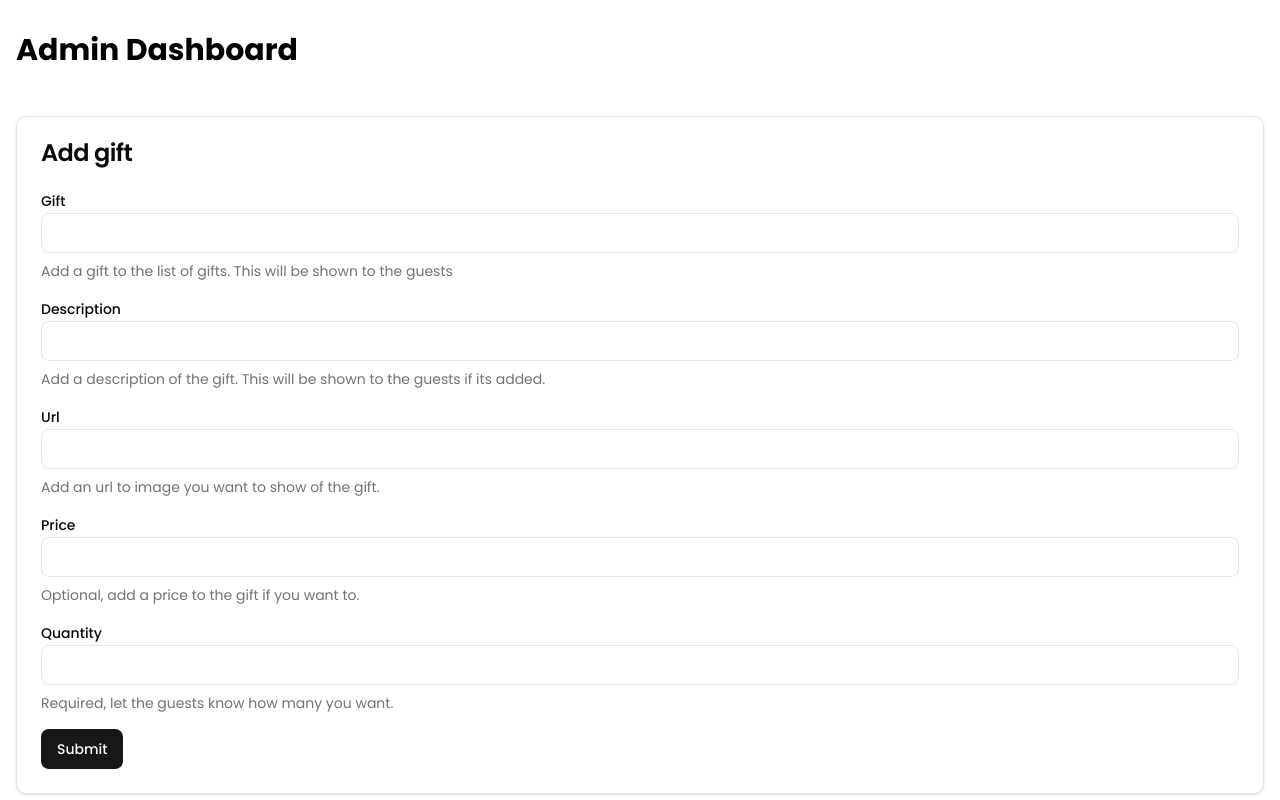
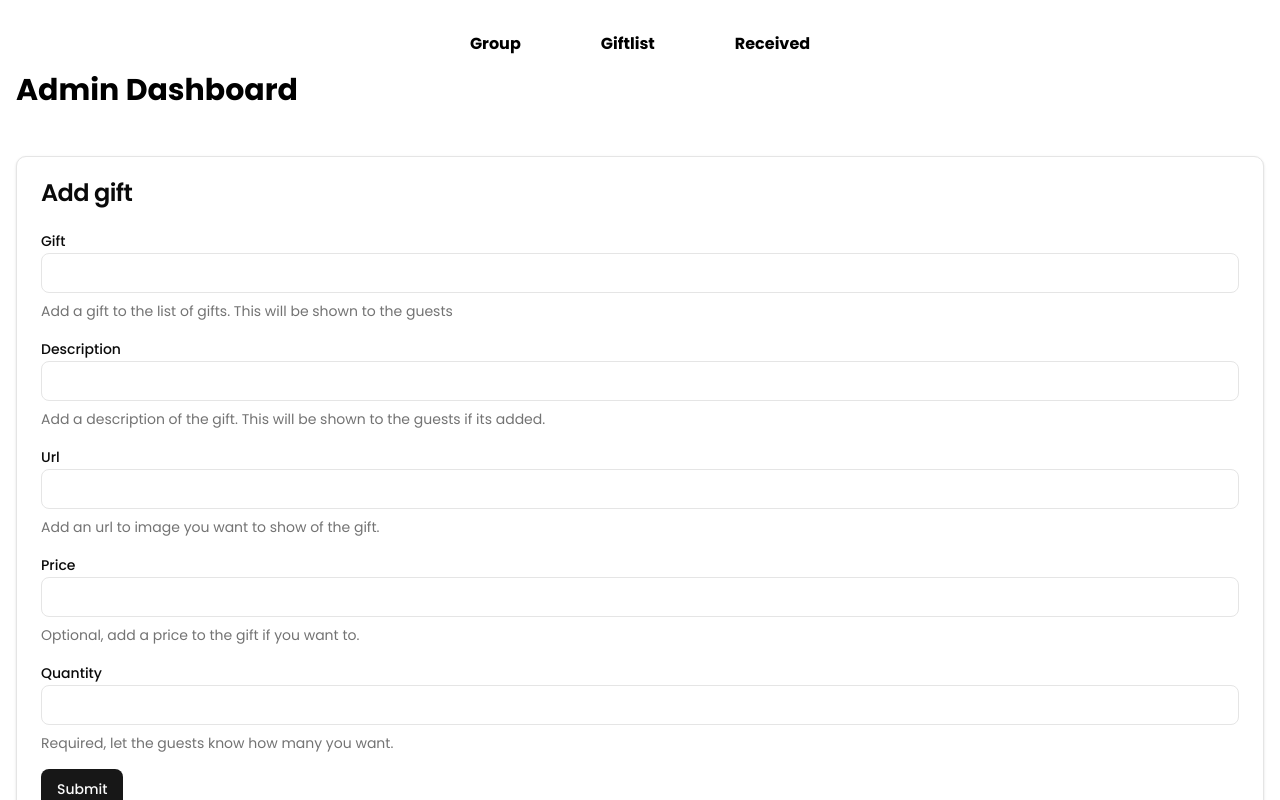
Before and after one commit to larissabakken/website-weeding, a Next.js app: page /giftlist in a window 1280 px wide. Shown: the top 800 px of the page. Built offline with nearby package versions, Linux system fonts and the light colour scheme; no server answers.

Commit message:
feat: navigation in admin

```diff
--- a/app/admin/page.tsx
+++ b/app/admin/page.tsx
@@ -17,6 +17,7 @@ import { useState } from "react";
 import DeleteGroupModal from "@/components/DeleteGroupModal";
 import GuestCard from "@/components/GuestCard";
 import { GroupEditModal } from "@/components/GroupEditModal";
+import AdminNav from "@/components/AdminNav";
 
 interface Guest {
   id: string;
@@ -52,6 +53,7 @@ export default function Admin() {
 
   return (
     <div className="container mx-auto px-4 py-8 gap-4 flex flex-col">
+      <AdminNav />
       <h1 className="text-3xl font-bold mb-8">Admin Dashboard</h1>
       <CreateGroupForm />
       <Card className="bg-white shadow-md rounded-lg p-6">
--- a/app/giftlist/page.tsx
+++ b/app/giftlist/page.tsx
@@ -19,6 +19,7 @@ import { Button } from "@/components/ui/button";
 import GiftEditFormModal from "@/components/GiftEditFormModal";
 import AddGiftForm from "@/components/AddGiftForm";
 import DeleteGiftModal from "@/components/DeleteGiftModal";
+import AdminNav from "@/components/AdminNav";
 
 interface Gift {
   id: string;
@@ -37,6 +38,7 @@ export default function WishList() {
 
   return (
     <div className="container mx-auto px-4 py-8 gap-4 flex flex-col">
+      <AdminNav />
       <h1 className="text-3xl font-bold mb-8">Admin Dashboard</h1>
       <AddGiftForm />
       <Card className="bg-white shadow-md rounded-lg p-6">
--- a/app/giftlist/received/page.tsx
+++ b/app/giftlist/received/page.tsx
@@ -10,6 +10,7 @@ import {
 import { useFetch } from "@/hooks/use-fetch";
 import Image from "next/image";
 import { Skeleton } from "@/components/ui/skeleton";
+import AdminNav from "@/components/AdminNav";
 
 interface Letter {
   id: string;
@@ -36,7 +37,8 @@ export default function ReceivedLetters() {
   }
 
   return (
-    <div className="container mx-auto p-6">
+    <div className="container mx-auto px-4 py-8 gap-4 flex flex-col">
+      <AdminNav />
       <div className="mb-8">
         <h1 className="text-3xl font-bold mb-2">Mottatte gaver</h1>
         <p className="text-gray-600">
--- /dev/null
+++ b/components/AdminNav.tsx
@@ -0,0 +1,59 @@
+"use client";
+
+import Link from "next/link";
+import { Menu, X } from "lucide-react";
+import { useState } from "react";
+import { Button } from "./ui/button";
+import {
+  Drawer,
+  DrawerFooter,
+  DrawerTitle,
+  DrawerHeader,
+  DrawerContent,
+  DrawerClose,
+} from "./ui/drawer";
+
+export default function AdminNav() {
+  const [isOpen, setIsOpen] = useState(false);
+
+  return (
+    <>
+      <div className="sticky top-0 left-0 w-full items-center z-max">
+        {/* Desktop Menu */}
+        <div className="hidden md:flex items-center gap-x-20 justify-center font-bold">
+          <Link href="/admin">Group</Link>
+          <Link href="/giftlist">Giftlist</Link>
+          <Link href="/giftlist/received">Received</Link>
+        </div>
+
+        {/* Mobile Menu */}
+        <div className="md:hidden flex items-center justify-between w-full">
+          <button onClick={() => setIsOpen(true)}>
+            <Menu size={24} />
+          </button>
+        </div>
+
+        {/* Mobile Sidebar */}
+        <Drawer open={isOpen} onOpenChange={setIsOpen}>
+          <DrawerContent className="flex flex-col items-center justify-start">
+            <DrawerHeader className="w-full flex flex-row justify-between px-4">
+              <DrawerTitle className="text-xl font-bold pt-1">
+                Navigation
+              </DrawerTitle>
+              <DrawerClose>
+                <Button variant="outline" className="rounded-full w-10 h-10">
+                  <X size={20} />
+                </Button>
+              </DrawerClose>
+            </DrawerHeader>
+            <DrawerFooter className="w-full gap-y-4 px-4">
+              <Link href="/admin">Group</Link>
+              <Link href="/giftlist">Giftlist</Link>
+              <Link href="/giftlist/received">Received</Link>
+            </DrawerFooter>
+          </DrawerContent>
+        </Drawer>
+      </div>
+    </>
+  );
+}
```
